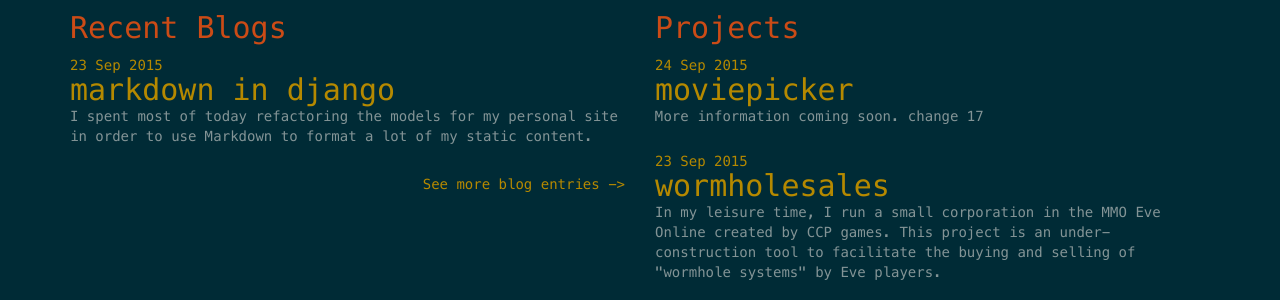
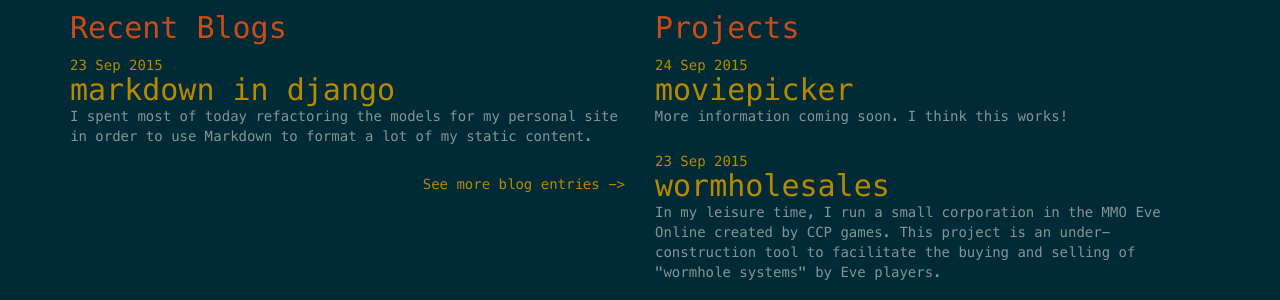
Before and after one commit to mosbasik/portfolio-jekyll, a Jekyll site: the page built from index.html, in a window 1280 px wide. Shown: the part 495-795 px from the top of the page. Built offline with Jekyll 4.4.1, drawn with Linux system fonts in a browser that asks for light colours; nearby versions of some CDN libraries.

Commit message:
change 18 maybe final?

```diff
--- a/_posts/2015-09-24-moviepicker.markdown
+++ b/_posts/2015-09-24-moviepicker.markdown
@@ -2,7 +2,7 @@
 layout: post
 title:  moviepicker
 categories: projects
-excerpt: More information coming soon.  change 17
+excerpt: More information coming soon.  I think this works!
 ---
 
 Hosted at: [http://moviepicker.peterhenry.net/](http://moviepicker.peterhenry.net/ "Moviepicker: Answering the question 'What should we watch tonight?'")
```
